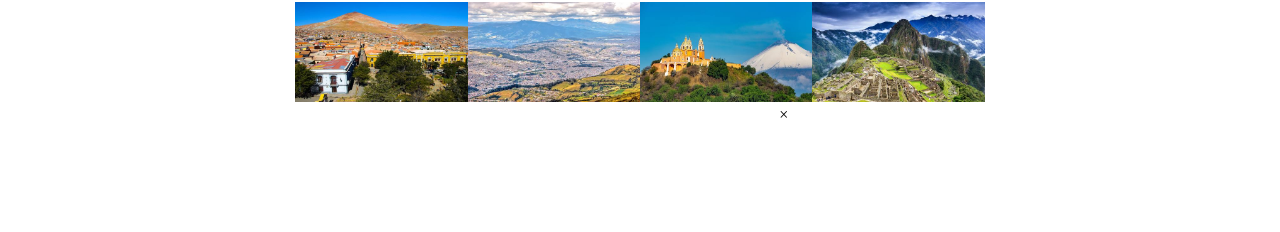
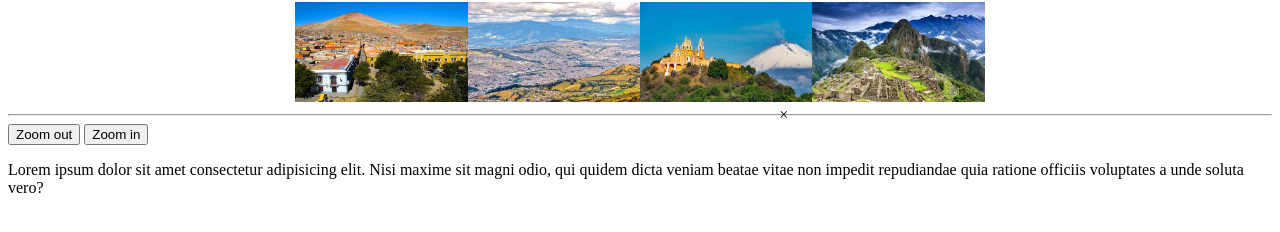
Before and after one commit to idreesishaq/smit-JavaScript-assignments, a plain HTML site: page assignments/chapters_53-58_events/index.html in a window 1280 px wide. Shown: the part 78-310 px from the top of the page. Drawn offline with Linux system fonts and the light colour scheme.

Commit message:
JS task chapters53-58 Q2 solved & added in index.html

```diff
--- a/assignments/chapters_53-58_events/index.html
+++ b/assignments/chapters_53-58_events/index.html
@@ -9,6 +9,7 @@
 </head>
 
 <body id="body">
+  <!---------------- QUESTION NO 1 ----------------------->
   <h1>images modal</h1>
   <div class="image-container" id="image-container">
     <div>
@@ -29,6 +30,12 @@
     <span id="close-btn" onclick="closeImg()">&times;</span>
     <img src="" alt="" id="modal-img">
   </div>
+  <hr>
+
+  <!---------------- QUESTION NO 2 ----------------------->
+  <button onclick="zoomOut()">Zoom out</button> <button onclick="zoomIn()">Zoom in</button>
+  <p id="zoom">Lorem ipsum dolor sit amet consectetur adipisicing elit. Nisi maxime sit magni odio, qui quidem dicta
+    veniam beatae vitae non impedit repudiandae quia ratione officiis voluptates a unde soluta vero?</p>
 
 
   <script src="main.js"></script>
```
